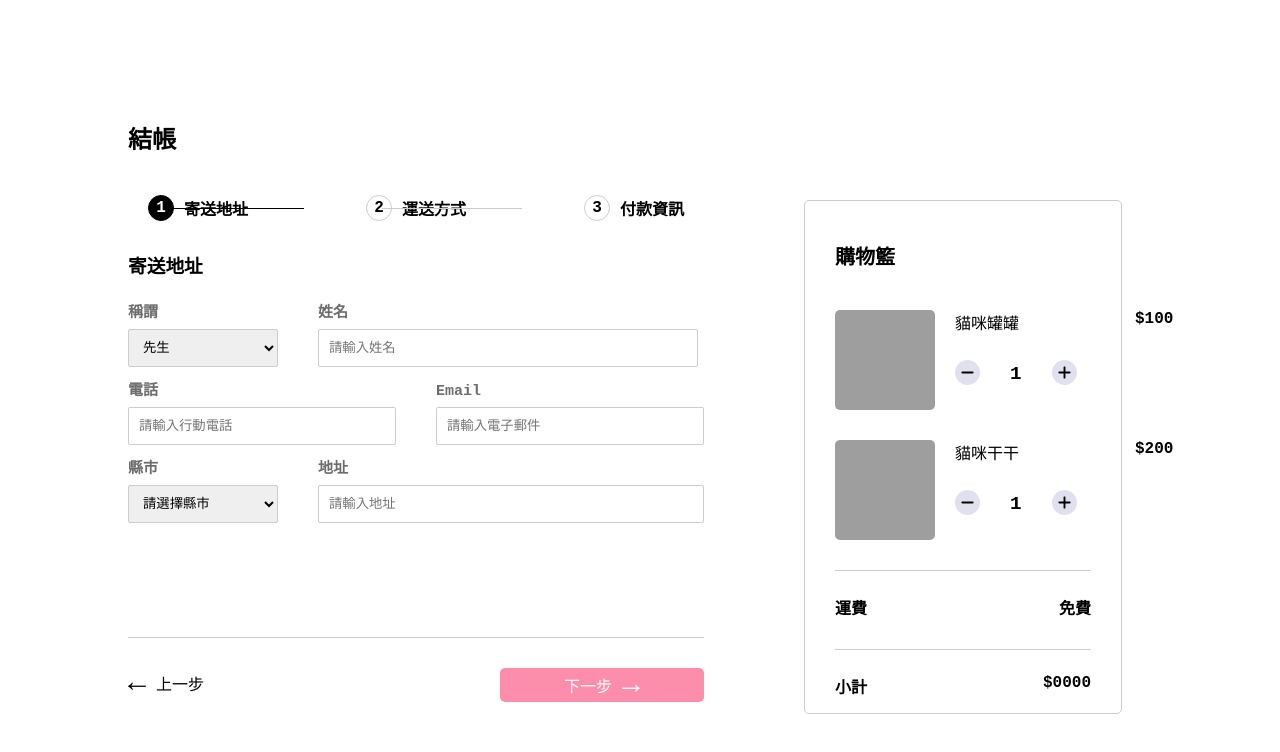
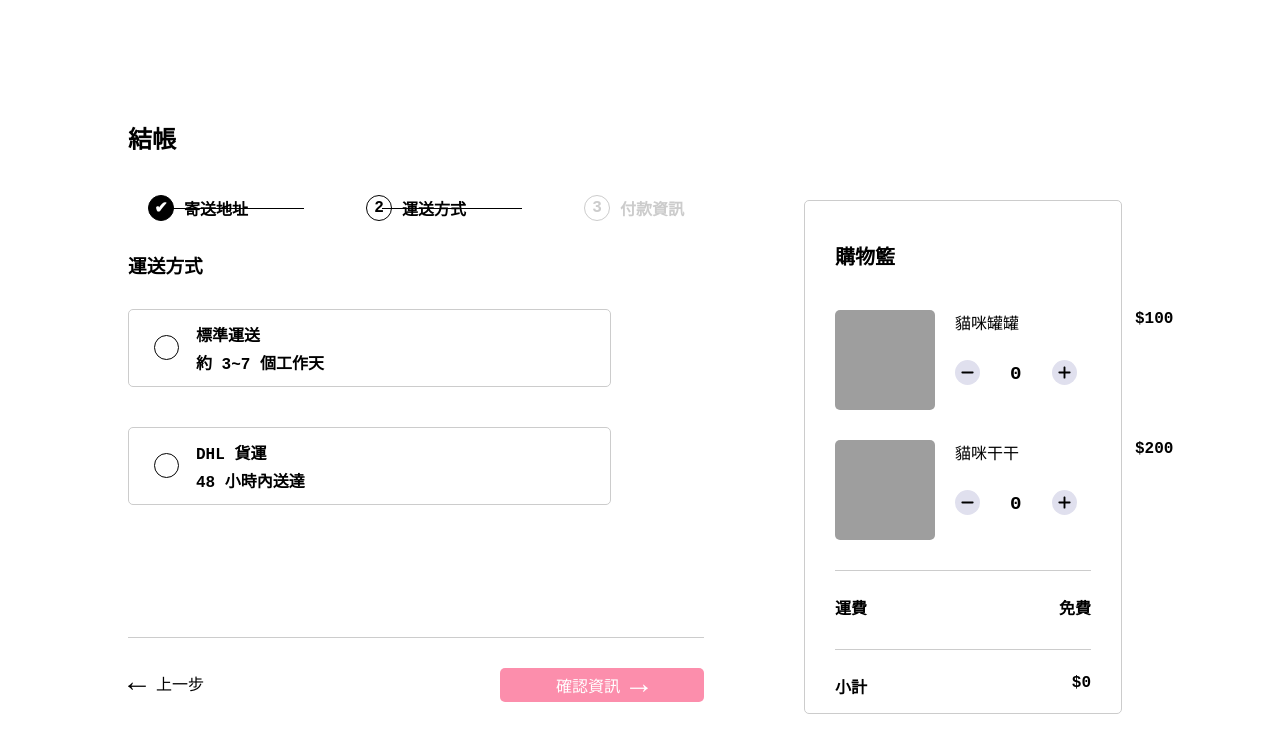
Before and after one commit to bm5apa/ALPHA-Shop, a React (Vite) app: page / in a window 1280 px wide. Both pictures are taken after a click on the button "下一步". Shown: the top 752 px of the page. Built offline with nearby package versions, Linux system fonts and the light colour scheme; grey boxes are pictures that could not be loaded.

Commit message:
build: Step Progress $ Shopping Cart Activate

```diff
--- a/src/components/App.jsx
+++ b/src/components/App.jsx
@@ -9,13 +9,37 @@ import '../styles/App.css';
 
 
 export default function App() {
+
+  const [stepState, setStepState] = useState(0);
+
+  function handleClickNext() {
+    setStepState(stepState + 1);
+  }
+
+  function handleClickPre() {
+    setStepState(stepState - 1);
+  }
+
+  function stepChange() {
+    if(stepState === 0){
+      return <Step1/>
+    }else if (stepState === 1){
+      return <Step2/>
+    }else if (stepState === 2){
+      return <Step3 />
+    }else{
+      setStepState(0);
+      return null
+    }
+  }
+
   return (
     <>
     <div className='main'>
       <Main>
-        <StepProgress />
-        <Step1 />
-        <ProgressControl />
+        <StepProgress stepState={stepState} />
+        {stepChange()}
+        <ProgressControl stepState={stepState} clickNext={handleClickNext} clickPre={handleClickPre}/>
       </Main>
     </div>
     <div className="cart">
--- a/src/components/Cart/Cart.jsx
+++ b/src/components/Cart/Cart.jsx
@@ -1,6 +1,9 @@
 import '../../styles/Cart.css'
+import { useState } from 'react';
 import minusIcon from '../../styles/svg/minus-solid.svg';
 import plusIcon from '../../styles/svg/plus-solid.svg';
+
+export default function Cart() {
 
   const items = [
     {
@@ -17,22 +20,45 @@ const items = [
       price: 200,
       quantity: 1,
     },
-]
+  ];
 
-function Item() {
+    const [amount, setAmount] = useState(() => {
+    const initialAmounts = {};
+    items.forEach(item => {
+      initialAmounts[item.id] = 0;
+    });
+    return initialAmounts;
+  });
+
+
+  function handleClickPlus(id) {
+    setAmount(prevAmounts => ({
+      ...prevAmounts,
+      [id]: Math.min(prevAmounts[id] + 1, items.find(item => item.id === id).quantity)
+    }));
+  }
+
+  function handleClickMinus(id) {
+    setAmount(prevAmounts => ({
+      ...prevAmounts,
+      [id]: Math.max(prevAmounts[id] - 1, 0)
+    }));
+  }
+
+function Items() {
   const listItem = items.map(itemContent =>
-            <div className="product-container" data-count="0" key={itemContent.id}>
+            <div className="product-container" key={itemContent.id}>
               <img className="img-container"src={itemContent.img} />
               <div className="product-info">
                 <div className="product-name">{itemContent.name}</div>
                 <div className="product-control-container">
                   <div className="product-control">
                     <div className="product-action">
-                  <img className="product-icon minus" src={minusIcon} alt="Minus" />
+                  <img className="product-icon minus" src={minusIcon} alt="Minus" onClick={() => handleClickMinus(itemContent.id)}/>
                   </div>
-                  <span className="product-count">1</span>
+                  <span className="product-count">{amount[itemContent.id]}</span>
                    <div className="product-action">
-                  <img className="product-icon plus" src={plusIcon} alt="Plus" />
+                  <img className="product-icon plus" src={plusIcon} alt="Plus" onClick={() => handleClickPlus(itemContent.id)} />
                    </div>
                   </div>
                 </div>
@@ -43,13 +69,12 @@ function Item() {
   return listItem
 }
 
-function Cart() {
   return (
     <>
         <section className="cart-container">
           <h3 className="cart-title">購物籃</h3>
           <section className="shopping-cart-list" data-total-price="0">
-            <Item />
+            <Items />
           </section>
           <section className="cart-info shipping">
             <span className='cart-info-line'></span>
@@ -61,10 +86,9 @@ function Cart() {
             <span className='cart-info-line'></span>
             <div className="cart-info-text">小計</div>
             <div className="price"></div>
-            <div className="cart-info-rightside price">$0000</div>
+            <div className="cart-info-rightside price">${items.reduce((total, item) => total + item.price * amount[item.id], 0)}</div>
           </section>
         </section>
     </>
   )
 }
-export default Cart
--- a/src/components/Step/ProgressControl.jsx
+++ b/src/components/Step/ProgressControl.jsx
@@ -1,17 +1,35 @@
+import { useEffect, useState } from 'react';
 import '../../styles/ProgressControl.css'
 
-function ProgressControl() {
+function ProgressControl({stepState, clickPre , clickNext}) {
+
+  const [lastPageChange, setLastPageChange] = useState('下一步');
+  const [firstPageChange, setFirstPageChange] = useState({visibility: 'hidden'});
+
+  useEffect(() => {
+    if(stepState === 0){
+      setFirstPageChange({visibility: 'hidden'})
+      setLastPageChange('下一步')
+    }else if(stepState === 1 || stepState === 2){
+      setFirstPageChange({display: ''})
+      setLastPageChange('確認資訊')
+    }else{
+      setFirstPageChange({display: ''})
+      setLastPageChange('下一步')
+    }
+  }, [stepState]);
+
 
   return (
     <>
     <div className='progress-control'>
           <span className="col-line"></span>
           <section className="step-button" data-phase="">
-            <button className="step-button-pre">
+            <button className="step-button-pre" onClick={clickPre} style={firstPageChange}>
               上一步
             </button>
-            <button className="step-button-next">
-              下一步
+            <button className="step-button-next" onClick={clickNext}>
+              {lastPageChange}
             </button>
           </section>
         </div>
--- a/src/components/Step/Step.jsx
+++ b/src/components/Step/Step.jsx
@@ -1,6 +1,7 @@
 import '../../styles/Step1.css'
 import '../../styles/Step2.css'
 import '../../styles/Step3.css'
+import { useState } from 'react';
 
 export function Step1() {
   return (
@@ -82,13 +83,18 @@ export function Step1() {
 }
 
 export function Step2() {
+  const [isChecked, setIsChecked] = useState(false);
+  const handleCheckboxChange = (event) => {
+    setIsChecked(event.target.checked);
+  };
+
   return (
       <section className="form-container">
             <form className="step2-colcol" data-phase="shipping">
               <h3 className="form-title">運送方式</h3>
               <section className="form-body">
-            <label for="shipping-standard" className="radio-group" id="radio-group-shipping-standard" data-price="0">
-            <input id="shipping-standard" type="radio" name="shipping" checked />
+            <label htmlFor="shipping-standard" className="radio-group" id="radio-group-shipping-standard" data-price="0">
+            <input id="shipping-standard" type="radio" name="shipping" checked={isChecked}  onChange={handleCheckboxChange} />
                   <div className="radio-info">
                     <div className="step2-col">
                       <div className="text">標準運送</div>
@@ -98,7 +104,7 @@ export function Step2() {
                   </div>
                   <div className="radio-box-border"></div>
                 </label>
-                <label for="shipping-dhl" className="radio-group" id="radio-group-shipping-dhl" data-price="500">
+                <label htmlFor="shipping-dhl" className="radio-group" id="radio-group-shipping-dhl" data-price="500">
                   <input id="shipping-dhl" type="radio" name="shipping" />
                   <div className="radio-info">
                     <div className="step2-col">
--- a/src/components/Step/StepProgress.jsx
+++ b/src/components/Step/StepProgress.jsx
@@ -1,6 +1,45 @@
+import { useEffect, useState } from 'react';
 import '../../styles/StepProgress.css'
 
-function StepProgress() {
+function StepProgress({stepState}) {
+
+    const [isCheckedFirst, setIsCheckedFirst] = useState('1');
+    const [isCheckedSecond, setIsCheckedSecond] = useState('2');
+    const [itemBlackChangeSecond, setItemBlackChangeSecond] = useState({ backgroundColor: ''});
+    const [itemBlackChangeThird, setItemBlackChangeThird] = useState({ color: ''});
+    const [borderBlackChange, setBorderBlackChange] = useState({ color: '' });
+    const [barBlackChange, setBarBlackChange] = useState({ backgroundColor: ''});
+    const [iconChange, setIconChange] = useState({ color: '' });
+    const [textChange, setTextChange] = useState({ color: '' });
+
+    useEffect(() => {
+    if (stepState === 1 ) {
+      setIsCheckedFirst('✔')
+      setItemBlackChangeSecond({ color: 'black' })
+      setBarBlackChange({ backgroundColor: 'black'})
+      setIconChange({ borderColor: 'black'})
+      setTextChange({ color: 'black' })
+    } else if (stepState === 2) {
+      setIsCheckedFirst('✔')
+      setIsCheckedSecond('✔')
+      setItemBlackChangeSecond({ color: 'black' })
+      setItemBlackChangeThird({ color: 'black' })
+      setBorderBlackChange({ borderColor: 'black'})
+      setBarBlackChange({ backgroundColor: 'black'})
+      setIconChange({ borderColor: 'black', backgroundColor: 'black'})
+      setTextChange({ color: 'white' })
+    } else {
+      setIsCheckedFirst('1')
+      setIsCheckedSecond('2')
+      setItemBlackChangeSecond({ color: '' })
+      setItemBlackChangeThird({ color: '' })
+      setBorderBlackChange({ borderColor: ''})
+      setBarBlackChange({ backgroundColor: ''})
+      setIconChange({ borderColor: '', backgroundColor: ''})
+      setTextChange({ color: '' })
+    }
+  }, [stepState]);
+
 
   return (
     <>
@@ -9,27 +48,27 @@ function StepProgress() {
       <div className="progress">
             <span className="progress-group" data-phase="address">
               <span className="progress-icon" data-order="1">
-                <span className="progress-text" data-order="1">1</span>
+                <span className="progress-text" data-order="1">{isCheckedFirst}</span>
               </span>
               <span className="progress-label" data-order="1">寄送地址</span>
             </span>
             </div>
             <div className="progress">
             <span className="progress-group" data-phase="shipping">
-              <span className="progress-icon" data-order="2">
-              <span className="progress-text" data-order="2">2</span>
+              <span className="progress-icon" style={iconChange}>
+              <span className="progress-text" style={textChange}>{isCheckedSecond}</span>
               </span>
-              <span className="progress-label" data-order="2">運送方式</span>
+              <span className="progress-label" style={itemBlackChangeSecond}>運送方式</span>
             </span>
             <span className="progress-bar" data-order="1"></span>
             </div>
             <div className="progress">
             <span className="progress-group" data-phase="credit-card">
-              <span className="progress-icon" data-order="3">
-                <span className="progress-text" data-order="3">3</span>
+              <span className="progress-icon" style={borderBlackChange}>
+                <span className="progress-text" style={itemBlackChangeThird}>3</span>
               </span>
-              <span className="progress-label" data-order="3">付款資訊</span>
-              <span className="progress-bar" data-order="2"></span>
+              <span className="progress-label" style={itemBlackChangeThird}>付款資訊</span>
+              <span className="progress-bar" style={barBlackChange}></span>
             </span>
             </div>
           </section>
--- a/src/styles/StepProgress.css
+++ b/src/styles/StepProgress.css
@@ -6,10 +6,6 @@ h2 {
 span {
   display: block;
   font-weight: 600;
-}
-
-.progress-text[data-order="1"] {
-  color: white;
 }
 
 .progress-container {
@@ -44,14 +40,20 @@ span {
   border-color: black;
 }
 
+.progress-label {
+  color: #ccc;
+}
 
 .progress-label[data-order="1"] {
   color: black;
 }
 
-.text[data-order="1"] {
-  background-color: black;
-  border: 1.5px solid black;
+.progress-text{
+  color: #ccc;
+}
+
+.progress-text[data-order="1"] {
+  color: white;
 }
 
 .progress-bar {
```
Lines whose indentation alone changed are shown as unchanged.
